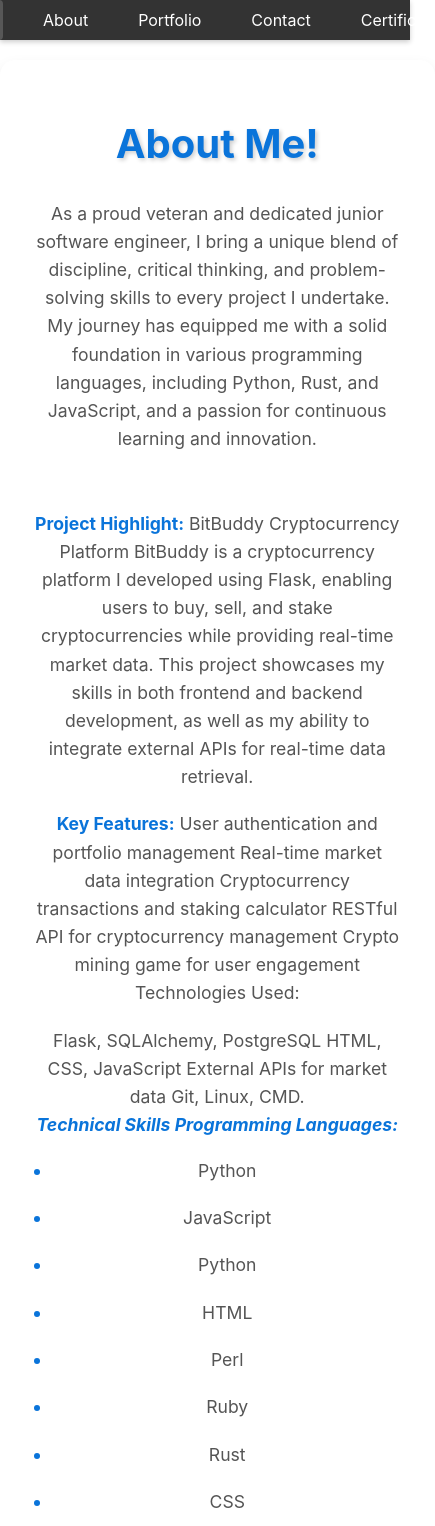
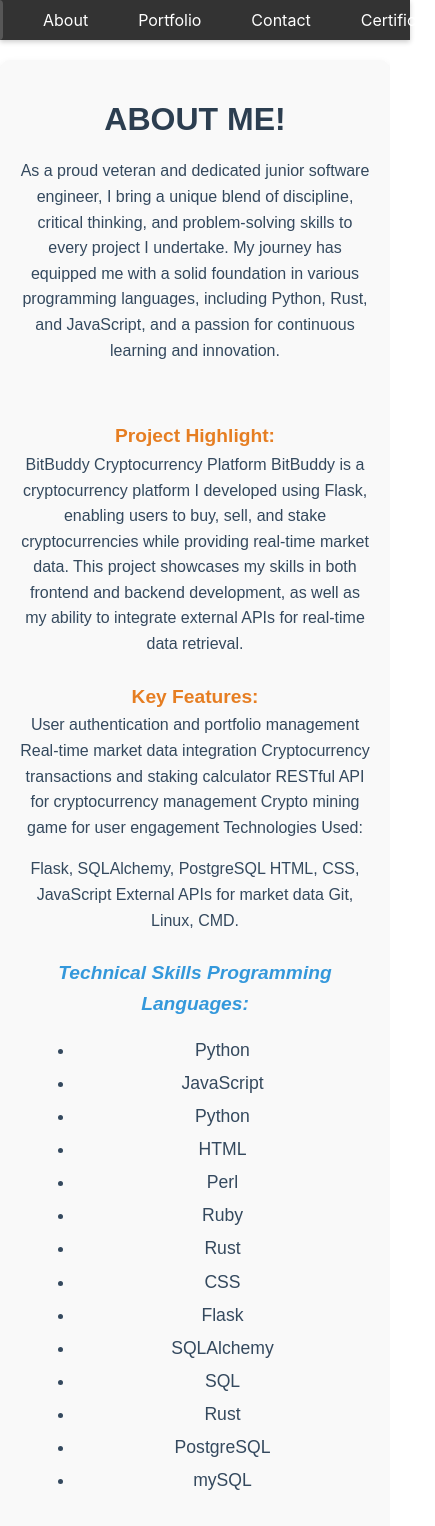
Before and after one commit to notAnotherAverageJoe/React-Portfolio, a React (Create React App) app: page /about in a window 390 px wide. Shown: the top 1526 px of the page, 435 px wide, since content can reach past the window. Built offline with nearby package versions, Linux system fonts and the light colour scheme.

Commit message:
overhaul css

```diff
--- a/package.json
+++ b/package.json
@@ -6,6 +6,7 @@
     "@testing-library/jest-dom": "^5.17.0",
     "@testing-library/react": "^13.4.0",
     "@testing-library/user-event": "^13.5.0",
+    "font-awesome": "^4.7.0",
     "papaparse": "^5.4.1",
     "react": "^18.3.1",
     "react-confetti": "^6.1.0",
--- a/public/index.html
+++ b/public/index.html
@@ -1,6 +1,11 @@
 <!DOCTYPE html>
 <html lang="en">
   <head>
+    <link
+  rel="stylesheet"
+  href="https://cdnjs.cloudflare.com/ajax/libs/font-awesome/6.0.0-beta3/css/all.min.css"
+/>
+
     <meta charset="utf-8" />
     <link rel="icon" href="%PUBLIC_URL%/favicon.ico" />
     <meta name="viewport" content="width=device-width, initial-scale=1" />
--- a/src/components/About.css
+++ b/src/components/About.css
@@ -1,70 +1,97 @@
 /* About.css */
+
+/* Global styles for About page */
 .about-page-container {
-  width: 80%;
-  margin: auto;
-  background: white;
-  padding: 2rem;
-  border-radius: 15px;
-  box-shadow: 0px 8px 15px rgba(0, 0, 0, 0.1);
-  transition: transform 0.2s ease-in-out;
+  font-family: 'Arial', sans-serif;
+  background-color: #f9f9f9;
+  padding: 40px;
+  max-width: 1200px;
+  margin: 0 auto;
+  border-radius: 10px;
+  box-shadow: 0 4px 8px rgba(0, 0, 0, 0.1);
   position: relative;
   overflow: hidden;
 }
 
-.about-page-container:hover {
-  transform: translateY(-2px) scale(1.01);
+/* Header Styles */
+.about-page-container h1 {
+  font-size: 3rem;
+  color: #2c3e50;
+  text-align: center;
+  margin-bottom: 20px;
+  font-weight: bold;
+  text-transform: uppercase;
 }
 
-.about-page-container h1 {
-  text-align: center;
-  font-size: 3rem;
-  color: #0a74da;
-  margin-bottom: 2rem;
-  text-shadow: 2px 2px 4px rgba(0, 0, 0, 0.2);
+/* Paragraph Styles */
+.about-page-container p {
+  font-size: 1.1rem;
+  line-height: 1.6;
+  color: #34495e;
+  margin-bottom: 15px;
 }
 
-.about-page-container p,
-.about-page-container li {
-  line-height: 1.6;
-  font-size: 1.1rem;
-  color: #555;
-  margin-bottom: 1.2rem;
+.about-page-container p strong {
+  font-weight: bold;
+  color: #e74c3c;
 }
 
-.about-page-container strong {
-  color: #0a74da;
-}
-
-.about-page-container em {
-  color: #0a74da;
+/* Project Highlight Section */
+.about-page-container p em {
   font-style: italic;
+  color: #3498db;
 }
 
 .about-page-container ul {
   list-style-type: disc;
-  padding-left: 20px;
+  margin-left: 20px;
 }
 
-.about-page-container li::marker {
-  color: #0a74da;
+.about-page-container ul li {
+  font-size: 1.1rem;
+  color: #34495e;
+  margin-bottom: 5px;
 }
 
-.about-page-container a {
-  color: #0a74da;
-  text-decoration: none;
-  transition: color 0.3s;
+/* Confetti effect styling */
+.react-confetti {
+  position: absolute;
+  top: 0;
+  left: 0;
+  width: 100%;
+  height: 100%;
+  z-index: 9999;
+  pointer-events: none;
 }
 
-.about-page-container a:hover {
-  color: #0056b3;
+/* Soft skills section */
+.about-page-container p strong {
+  font-size: 1.2rem;
+  color: #e67e22;
+  display: block;
+  margin-top: 25px;
 }
 
+/* Add space between the elements */
+.about-page-container br {
+  margin-bottom: 15px;
+}
+
+/* Responsiveness for mobile screens */
 @media (max-width: 768px) {
-  .about-page-container h1 {
-    font-size: 2.5rem;
+  .about-page-container {
+    padding: 20px;
   }
 
-  .about-page-container {
-    width: 95%;
+  .about-page-container h1 {
+    font-size: 2rem;
+  }
+
+  .about-page-container p {
+    font-size: 1rem;
+  }
+
+  .about-page-container ul {
+    margin-left: 15px;
   }
 }
--- /dev/null
+++ b/src/components/Contact.css
@@ -0,0 +1,80 @@
+
+
+/* General Container Styling */
+.contact-container {
+    font-family: 'Arial', sans-serif;
+    background-color: #ffffff;
+    padding: 50px;
+    max-width: 900px;
+    margin: 0 auto;
+    border-radius: 8px;
+    box-shadow: 0 4px 10px rgba(0, 0, 0, 0.1);
+    text-align: center;
+  }
+
+  /* Heading Styling */
+  .contact-container h2 {
+    font-size: 2.5rem;
+    color: #2c3e50;
+    margin-bottom: 20px;
+    font-weight: bold;
+    text-transform: uppercase;
+    letter-spacing: 1px;
+  }
+
+  /* Paragraph Styling */
+  .contact-container p {
+    font-size: 1.2rem;
+    line-height: 1.8;
+    color: #34495e;
+    margin-bottom: 15px;
+  }
+
+  .contact-container p a {
+    color: #e74c3c;
+    text-decoration: none;
+    font-weight: bold;
+    transition: color 0.3s ease;
+  }
+
+  /* Link Hover Effect */
+  .contact-container p a:hover {
+    color: #c0392b;
+    text-decoration: underline;
+  }
+
+  /* Social Media Icon Styles */
+  .social-links {
+    margin-top: 30px;
+  }
+
+  .social-links .social-icon {
+    font-size: 2.5rem;
+    color: #34495e;
+    margin: 0 20px;
+    transition: color 0.3s ease;
+  }
+
+  .social-links .social-icon:hover {
+    color: #e74c3c;
+  }
+
+  /* Responsive Design */
+  @media (max-width: 768px) {
+    .contact-container {
+      padding: 30px;
+    }
+
+    .contact-container h2 {
+      font-size: 2rem;
+    }
+
+    .contact-container p {
+      font-size: 1rem;
+    }
+
+    .social-links .social-icon {
+      font-size: 2rem;
+      margin: 0 10px;
+    }
+  }
--- a/src/components/Contact.js
+++ b/src/components/Contact.js
@@ -1,15 +1,38 @@
-// src/Contact.js
 import React from "react";
+import "./Contact.css";
 
 function Contact() {
   return (
-    <div>
+    <div className="contact-container">
       <h2>Contact</h2>
       <p>
         You can reach me at:{" "}
         <a href="mailto:joeskokan20@gmail.com">joeskokan20@gmail.com</a>
-        <p>Phone number: 571-274-1493</p>
       </p>
+      <p>
+        <strong>Phone number:</strong> 571-274-1493
+      </p>
+
+      <div className="social-links">
+        <a
+          href="https://github.com/notAnotherAverageJoe"
+          target="_blank"
+          rel="noopener noreferrer"
+          aria-label="GitHub Profile"
+          className="social-icon"
+        >
+          <i className="fab fa-github"></i>
+        </a>
+        <a
+          href="https://www.linkedin.com/in/joseph-skokan/"
+          target="_blank"
+          rel="noopener noreferrer"
+          aria-label="LinkedIn Profile"
+          className="social-icon"
+        >
+          <i className="fab fa-linkedin"></i>
+        </a>
+      </div>
     </div>
   );
 }
--- a/src/components/Home.js
+++ b/src/components/Home.js
@@ -36,7 +36,7 @@ function Home() {
                 records. The system also includes role-based access control and
                 integrates weather data from the OpenWeather API.
               </p>
-              <h3>Click for source code!</h3>
+              <h3>View source code!</h3>
             </a>
           </div>
 
@@ -59,7 +59,7 @@ function Home() {
                 estimate returns RESTful API for managing cryptocurrencies
                 Crypto mining game
               </p>
-              <h3>Click for source code!</h3>
+              <h3>View source code!</h3>
             </a>
           </div>
 
@@ -78,7 +78,7 @@ function Home() {
                 and manage favorite jokes. The project uses ActiveRecord for
                 database management and BCrypt for secure password storage.
               </p>
-              <h3>Click for source code!</h3>
+              <h3>View source code!</h3>
             </a>
           </div>
         </div>
```
Also changed, not shown: 1 other file (tests, documents, lock files or other folders).
